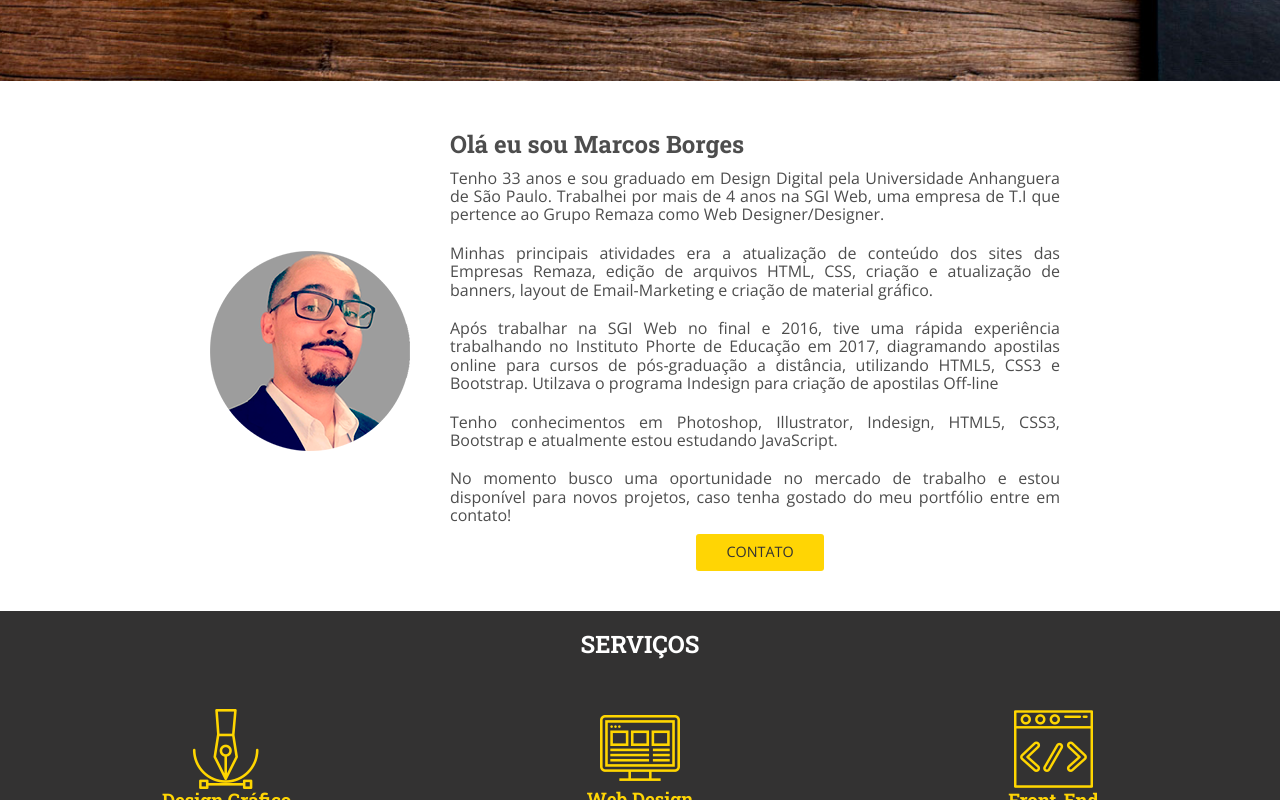
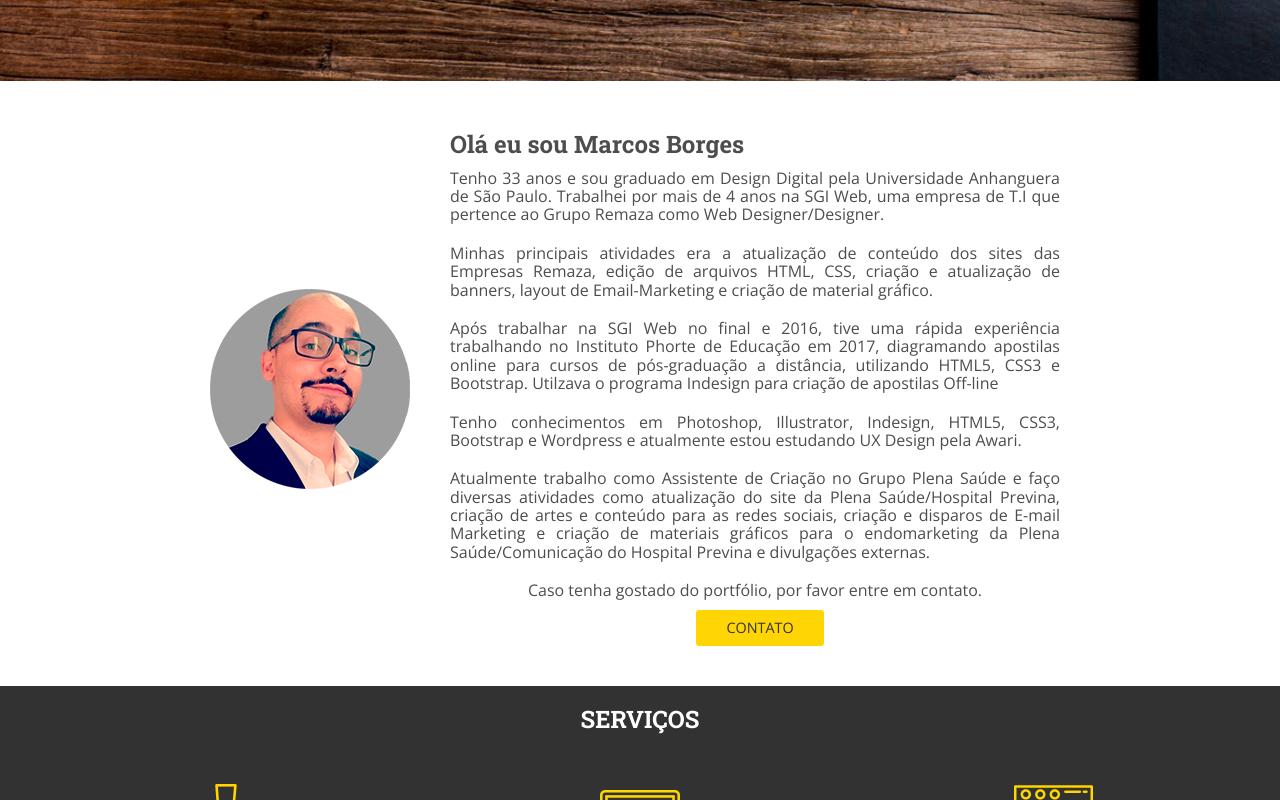
Before and after one commit to marcosborgesdes/marcosborgesdes.github.io, a plain HTML site: page index.html in a window 1280 px wide. Shown: the part 439-1239 px from the top of the page. Drawn offline with nearby package versions, Linux system fonts and the light colour scheme.

Commit message:
mudanca
mudanca

```diff
--- a/index.html
+++ b/index.html
@@ -46,8 +46,9 @@
                 Trabalhei por mais de 4 anos na SGI Web, uma empresa de T.I que pertence ao Grupo Remaza como Web Designer/Designer.</p>
                 <p>Minhas principais atividades era a atualização de conteúdo dos sites das Empresas Remaza, edição de arquivos HTML, CSS, criação e atualização de banners, layout de Email-Marketing e criação de material gráfico.</p>
                 <p>Após trabalhar na SGI Web no final e 2016, tive uma rápida experiência trabalhando no Instituto Phorte de Educação em 2017, diagramando apostilas online para cursos de pós-graduação a distância, utilizando HTML5, CSS3 e Bootstrap. Utilzava o programa Indesign para criação de apostilas Off-line</p>
-		        <p>Tenho conhecimentos em Photoshop, Illustrator, Indesign, HTML5, CSS3, Bootstrap e atualmente estou estudando JavaScript.</p>
-                <p>No momento busco uma oportunidade no mercado de trabalho e estou disponível para novos projetos, caso tenha gostado do meu portfólio entre em contato!</p>
+							<p>Tenho conhecimentos em Photoshop, Illustrator, Indesign, HTML5, CSS3, Bootstrap e Wordpress e atualmente estou estudando UX Design pela Awari.</p>
+							<p>Atualmente trabalho como Assistente de Criação no Grupo Plena Saúde e faço diversas atividades como atualização do site da Plena Saúde/Hospital Previna, criação de artes e conteúdo para as redes sociais, criação e disparos de E-mail Marketing e criação de materiais gráficos para o endomarketing da Plena Saúde/Comunicação do Hospital Previna e divulgações externas.</p>
+							<p>Caso tenha gostado do portfólio, por favor entre em contato.</p>
 				<a href="#contato" class="botao scroll" >CONTATO</a>
 			</div>
 		</section>
```
